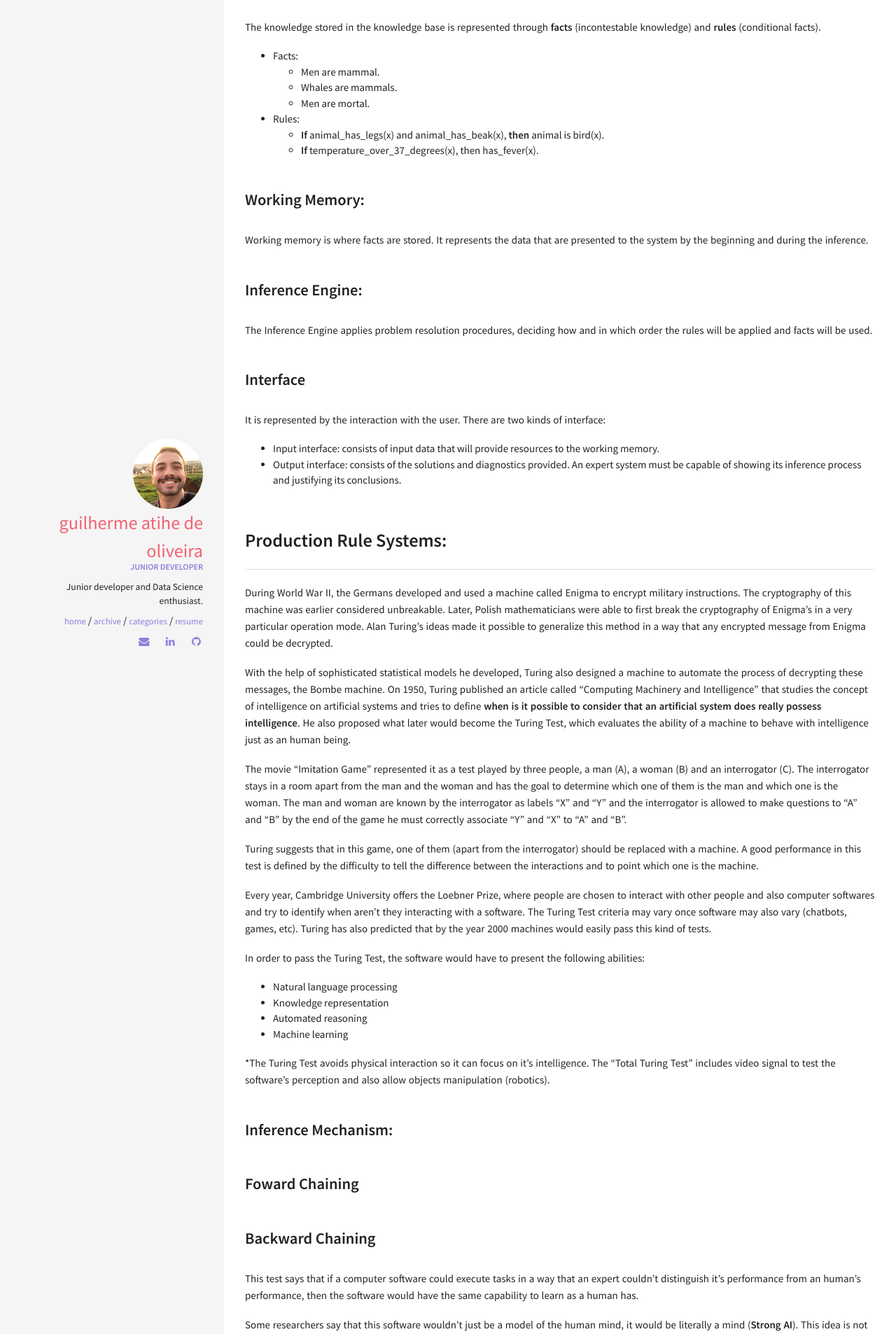
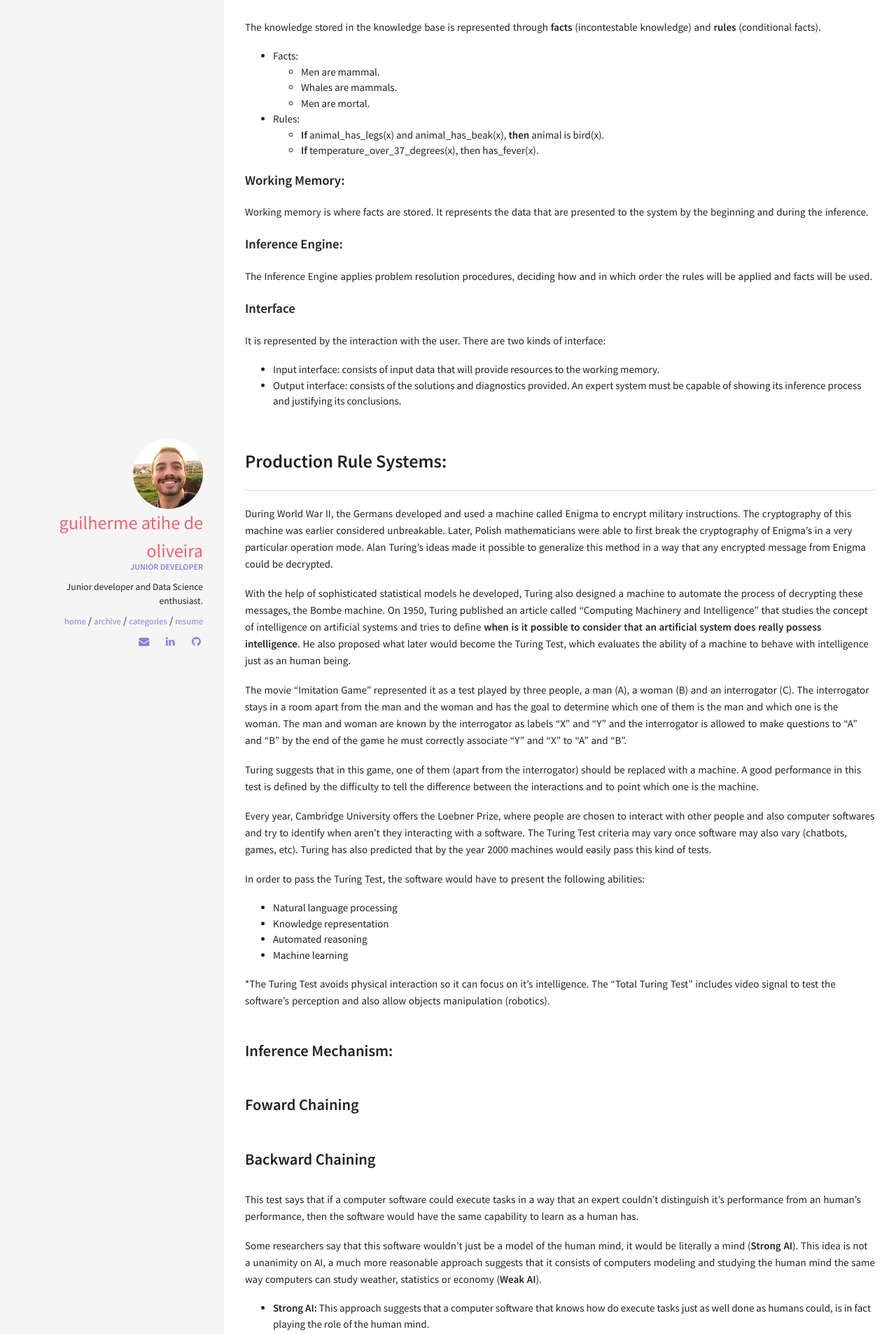
Before and after one commit to gatihe/guiati9.dev, a Jekyll site: the page built from _posts/2020-04-19-ai-expert-systems.md, in a window 1280 px wide. Shown: the part 1579-3485 px from the top of the page at 70% size. Built offline with Jekyll 4.4.1, drawn with Linux system fonts in a browser that asks for light colours.

```diff
--- a/_posts/2020-04-19-ai-expert-systems.md
+++ b/_posts/2020-04-19-ai-expert-systems.md
@@ -53,15 +53,15 @@ The knowledge base is where the expert systems store sets of knowledge represent
   - __If__ animal_has_legs(x) and animal_has_beak(x), __then__ animal is bird(x).
   - __If__ temperature_over_37_degrees(x), then has_fever(x).
 
-### Working Memory:
+#### Working Memory:
 
 Working memory is where facts are stored. It represents the data that are presented to the system by the beginning and during the inference.
 
-### Inference Engine:
+#### Inference Engine:
 
 The Inference Engine applies problem resolution procedures, deciding how and in which order the rules will be applied and facts will be used.
 
-### Interface
+#### Interface
 
 It is represented by the interaction with the user. There are two kinds of interface:
 
```
